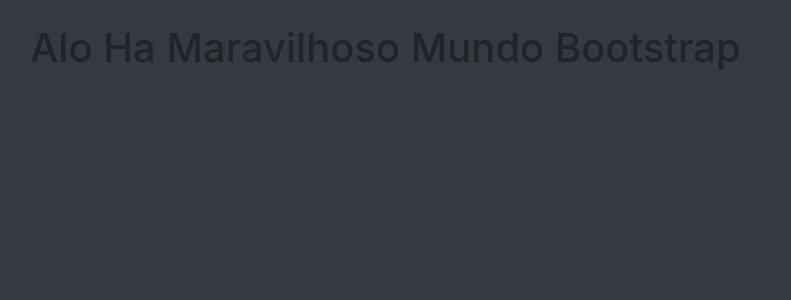
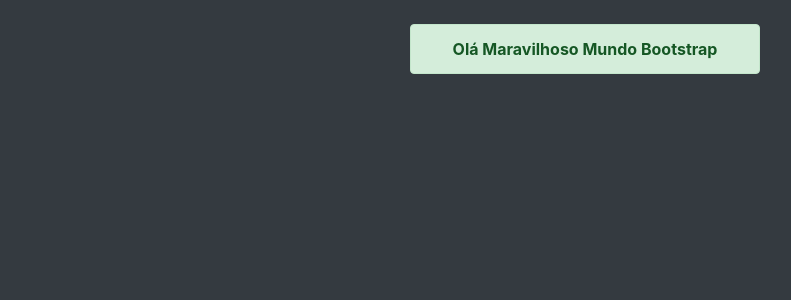
Before and after one commit to vinidziuba/sistemaDeLogin, a PHP site: page / in a window 1280 px wide. Shown: the top 300 px of the page, without its empty margins (55-846 px from the left). Run offline with PHP 8.4, Linux system fonts and the light colour scheme.

Commit message:
Criação do alerta Bootstrap

```diff
--- a/index.php
+++ b/index.php
@@ -12,7 +12,17 @@
   </head>
   <body class="bg-dark">
       <main class="container mt-4">
-          <h1>Alo Ha Maravilhoso Mundo Bootstrap</h1>
+          <section class="row">
+              <div class="col-lg-4 offset-lg-4"
+                   id="alerta">
+                  <div class="alert alert-success text-center">
+                      <strong id="resultado">
+                          Olá Maravilhoso Mundo Bootstrap
+                      </strong>
+                  </div>
+
+              </div>
+          </section>
 
       </main>
 
```
